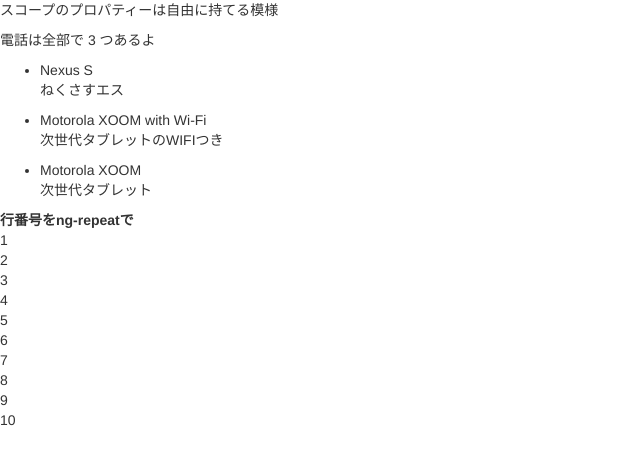
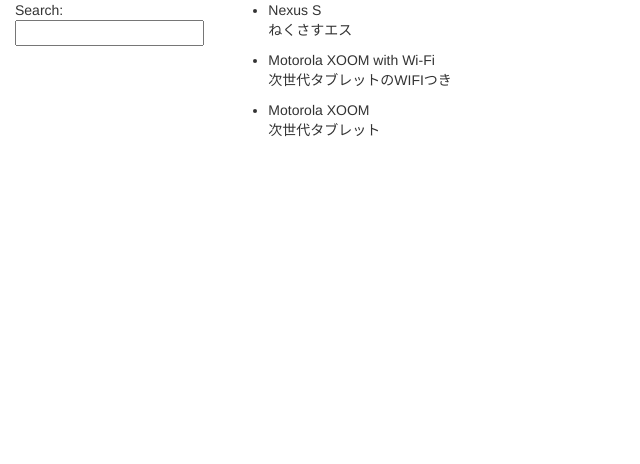
Before and after one commit to hiromisuzuki/learning-angularjs, a website: page angular-phonecat/app/index.html in a window 1280 px wide. Shown: the whole page, without its empty margins (0-640 px from the left). Drawn offline with nearby package versions, Linux system fonts and the light colour scheme.

```diff
--- a/angular-phonecat/app/index.html
+++ b/angular-phonecat/app/index.html
@@ -1,22 +1,29 @@
 <!doctype html>
-<html lang="ja" ng-app="phonecatApp">
+<html lang="ja" ng-app="phonecatApp" ng-controller="PhoneListCtrl">
 <head>
   <meta charset="utf-8">
-  <title>でんわだよ</title>
+  <title ng-bind-template="Google Phone Gallery: {{query}}">Google Phone Gallery</title>
   <link rel="stylesheet" href="bower_components/bootstrap/dist/css/bootstrap.css">
   <link rel="stylesheet" href="css/app.css">
   <script src="bower_components/angular/angular.js"></script>
   <script src="js/controllers.js"></script>
 </head>
-<body ng-controller="PhoneListCtrl">
-	<p>{{property}}</p>
-	<p>電話は全部で {{phones.length}} つあるよ</p>
-	<ul>
-	<li ng-repeat="phone in phones"><span>{{phone.name}}</span><p>{{phone.snippet}}</p></li>
+<body>
+<div class="container-fluid">
+	<div class="row">
+	<div class="col-md-2">
+	<!-- sidebar -->
+	Search: <input ng-model="query" />
+	</div>
+	<div class="col-md-10">
+	<!-- body -->
+	<ul class="phones">
+	<li ng-repeat="phone in phones | filter:query">
+	{{phone.name}}<p>{{phone.snippet}}</p>
+	</li>
 	</ul>
-	<table>
-	<tr><th>行番号をng-repeatで</th></tr>
-	<tr ng-repeat="i in [0,1,2,3,4,5,6,7,8,9]"><td>{{i+1}}</td></tr>
-	</table>
+	</div>
+	</div>
+</div>
 </body>
 </html>
```
Also changed, not shown: angular-phonecat/test/e2e/scenarios.js (+34 -4 lines), 1 other file.
